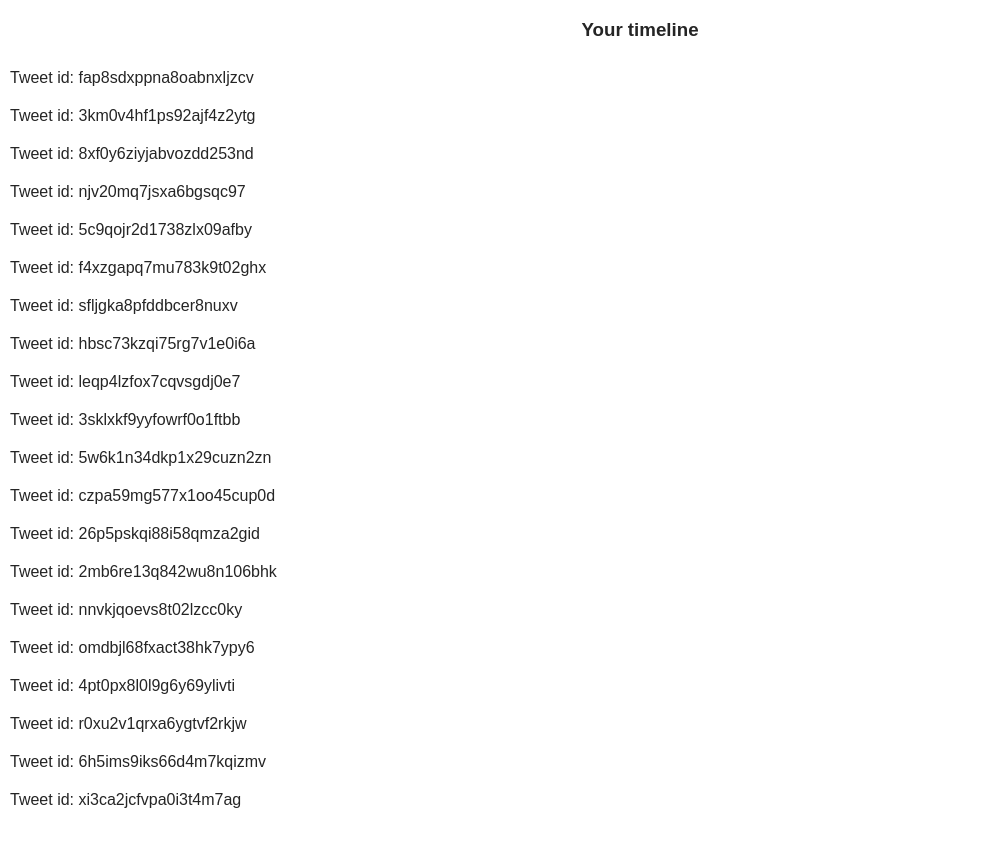
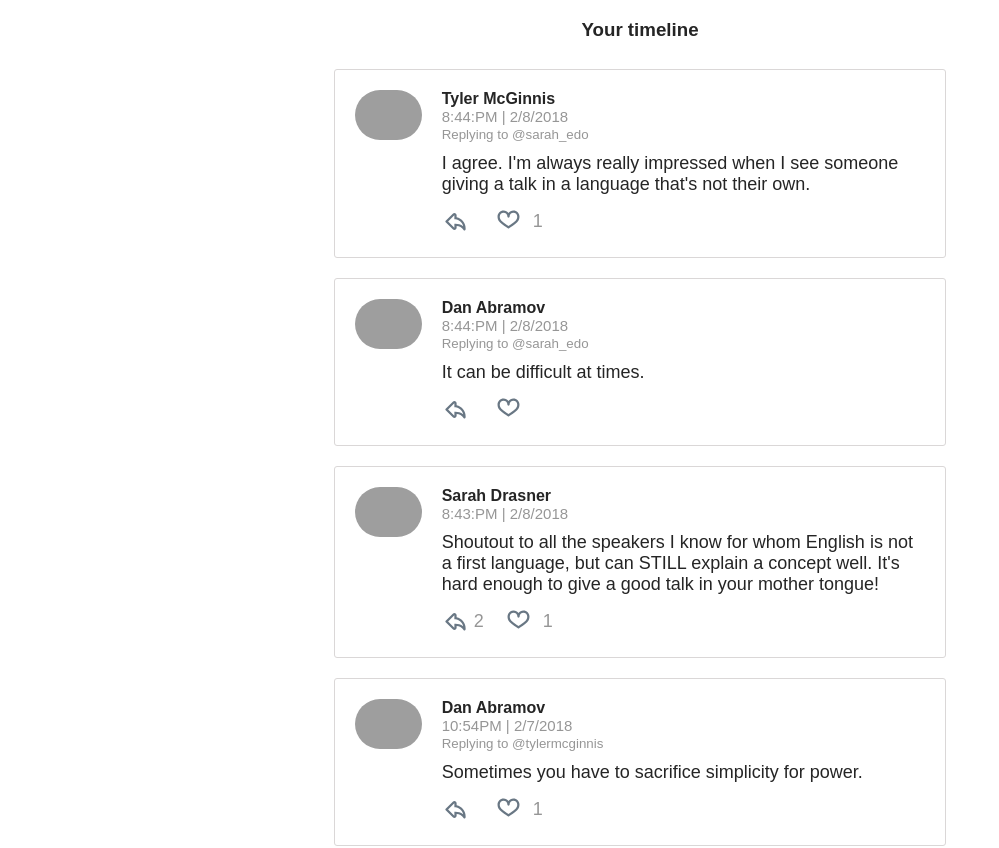
Before and after one commit to alexandrucotin/twitter-clone, a React (Create React App) app: page / in a window 1280 px wide. Shown: the top 848 px of the page, without its empty margins (0-999 px from the left). Built offline with nearby package versions, Linux system fonts and the light colour scheme; grey boxes are pictures that could not be loaded.

Commit message:
Added Ui for tweet component

```diff
--- a/package.json
+++ b/package.json
@@ -5,6 +5,7 @@
   "dependencies": {
     "react": "^16.2.0",
     "react-dom": "^16.2.0",
+    "react-icons": "^3.10.0",
     "react-redux": "^7.2.0",
     "react-scripts": "1.1.1",
     "redux": "^4.0.5",
--- a/src/components/App.js
+++ b/src/components/App.js
@@ -22,4 +22,4 @@
   };
 }
 
-export default connect()(App);
+export default connect(mapStateToProps)(App);
--- a/src/components/Dashboard.js
+++ b/src/components/Dashboard.js
@@ -1,5 +1,6 @@
 import React, { Component } from "react";
 import { connect } from "react-redux";
+import Tweet from "./Tweet";
 
 class Dashboard extends Component {
   render() {
@@ -9,7 +10,7 @@
         <ul className="dashboard-list">
           {this.props.tweetIds.map((id) => (
             <li key={id}>
-              <div>Tweet id: {id}</div>
+              <Tweet id={id} />
             </li>
           ))}
         </ul>
--- /dev/null
+++ b/src/components/Tweet.js
@@ -0,0 +1,80 @@
+import React, { Component } from "react";
+import { connect } from "react-redux";
+import { formatTweet, formatDate } from "../utils/helpers";
+import {
+  TiArrowBackOutline,
+  TiHeartOutline,
+  TiHeartFullOutline,
+} from "react-icons/ti/index";
+
+class Tweet extends Component {
+  handleLike = (e) => {
+    e.preventDefault();
+  };
+  toParent = (e, id) => {
+    e.preventDefault();
+  };
+
+  render() {
+    const { tweet } = this.props;
+    if (tweet === null) {
+      return <p>This tweet doesn't exists!</p>;
+    }
+
+    const {
+      name,
+      avatar,
+      timestamp,
+      text,
+      hasLiked,
+      likes,
+      replies,
+      parent,
+    } = tweet;
+    return (
+      <div className="tweet">
+        <img src={avatar} alt={`Avatar of ${name}`} className="avatar" />
+        <div className="tweet-info">
+          <div>
+            <span>{name}</span>
+            <div>{formatDate(timestamp)}</div>
+            {parent && (
+              <button
+                className="replying-to"
+                onClick={(e) => this.toParent(e, parent.id)}
+              >
+                Replying to @{parent.author}
+              </button>
+            )}
+            <p>{text}</p>
+          </div>
+          <div className="tweet-icons">
+            <TiArrowBackOutline className="tweet-icon" />
+            <span>{replies !== 0 && replies}</span>
+            <button className="heart-button" onClick={this.handleLike}>
+              {hasLiked === true ? (
+                <TiHeartFullOutline color="#e0245e" className="tweet-icon" />
+              ) : (
+                <TiHeartOutline className="tweet-icon" />
+              )}
+            </button>
+            <span>{likes !== 0 && likes}</span>
+          </div>
+        </div>
+      </div>
+    );
+  }
+}
+
+function mapStateToProps({ authedUser, users, tweets }, { id }) {
+  const tweet = tweets[id];
+  const parentTweet = tweet ? tweets[tweet.replyingTo] : null;
+  return {
+    authedUser,
+    tweet: tweet
+      ? formatTweet(tweet, users[tweet.author], authedUser, parentTweet)
+      : null,
+  };
+}
+
+export default connect(mapStateToProps)(Tweet);
```
Also changed, not shown: 1 other file (tests, documents, lock files or other folders).
